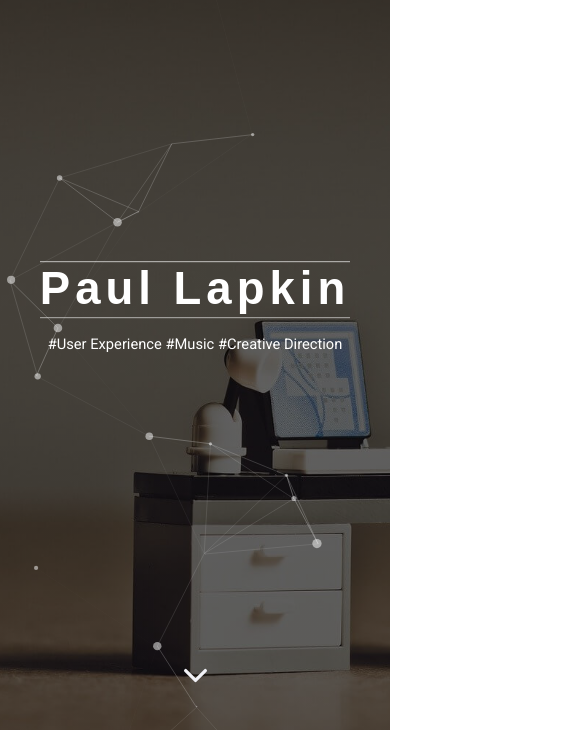
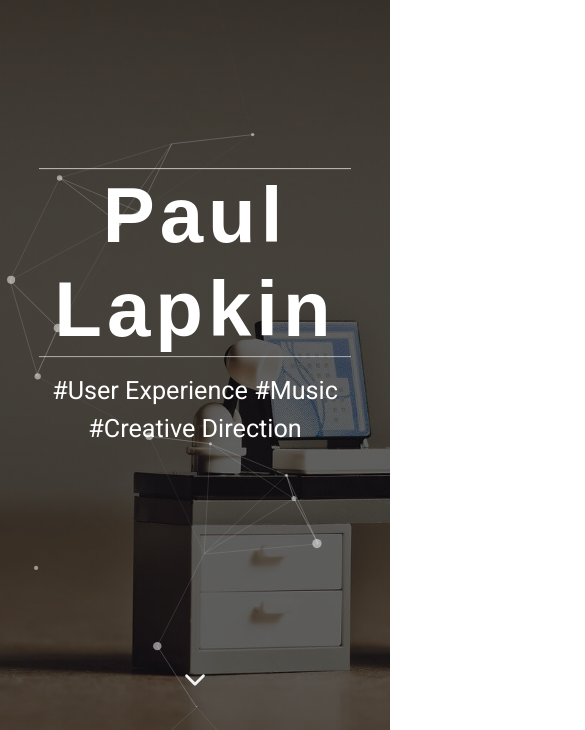
Before and after one commit to kazi-mostafa-kamal/Paul-Lapkin, a plain HTML site: page index.html in a window 390 px wide. Shown: the part 114-844 px from the top of the page, 585 px wide, since content can reach past the window. Drawn offline with nearby package versions, Linux system fonts and the light colour scheme.

Commit message:
Update style.css

```diff
--- a/resources/css/style.css
+++ b/resources/css/style.css
@@ -116,7 +116,7 @@ ul li {
 }
 
 #hero .hero-text {
-    width: 1180px;
+    width: 80%;
     margin: auto;
     position: absolute;
     top: 50%;
@@ -672,11 +672,14 @@ h2 {
     }
 	html,
 body {
-    font-size: 7px;
+    font-size: 6px;
     width: 100%;
     height: 100%;
     margin: 0;
     padding: 0;
     Overflow-x: hidden ;
 }
+#hero .hero-text {
+	font-size: 200%
 }
+}
```
